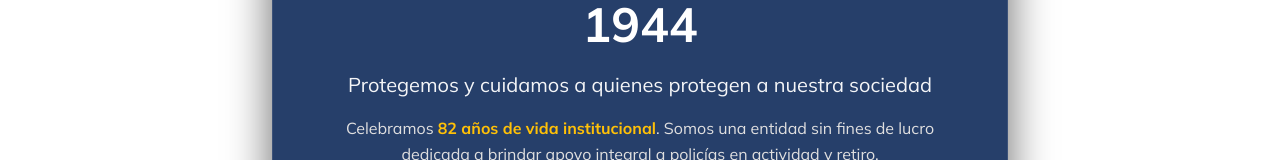
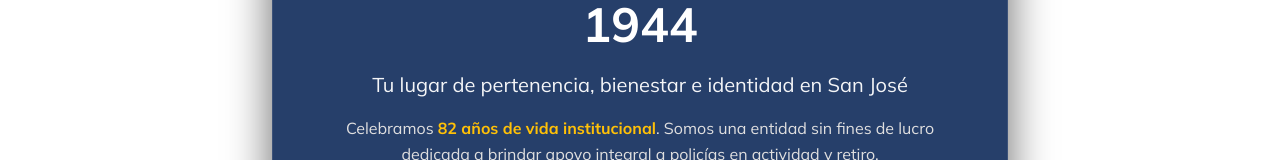
Before and after one commit to Martin-cedres/circulo-policial.sj, a Next.js app: page / in a window 1280 px wide. Shown: the part 424-584 px from the top of the page. Built offline with nearby package versions, Linux system fonts and the light colour scheme; no server answers.

Commit message:
Se cambia sub titulo de la tarjeta inicial

```diff
--- a/src/components/home/HeroSection.tsx
+++ b/src/components/home/HeroSection.tsx
@@ -88,7 +88,7 @@ export default function HeroSection() {
                                     opacity: 0.95,
                                 }}
                             >
-                                Protegemos y cuidamos a quienes protegen a nuestra sociedad
+                                Tu lugar de pertenencia, bienestar e identidad en San José
                             </p>
                             <p
                                 className="mb-4 d-none d-sm-block"
```
Also changed, not shown: session_summary.txt.
